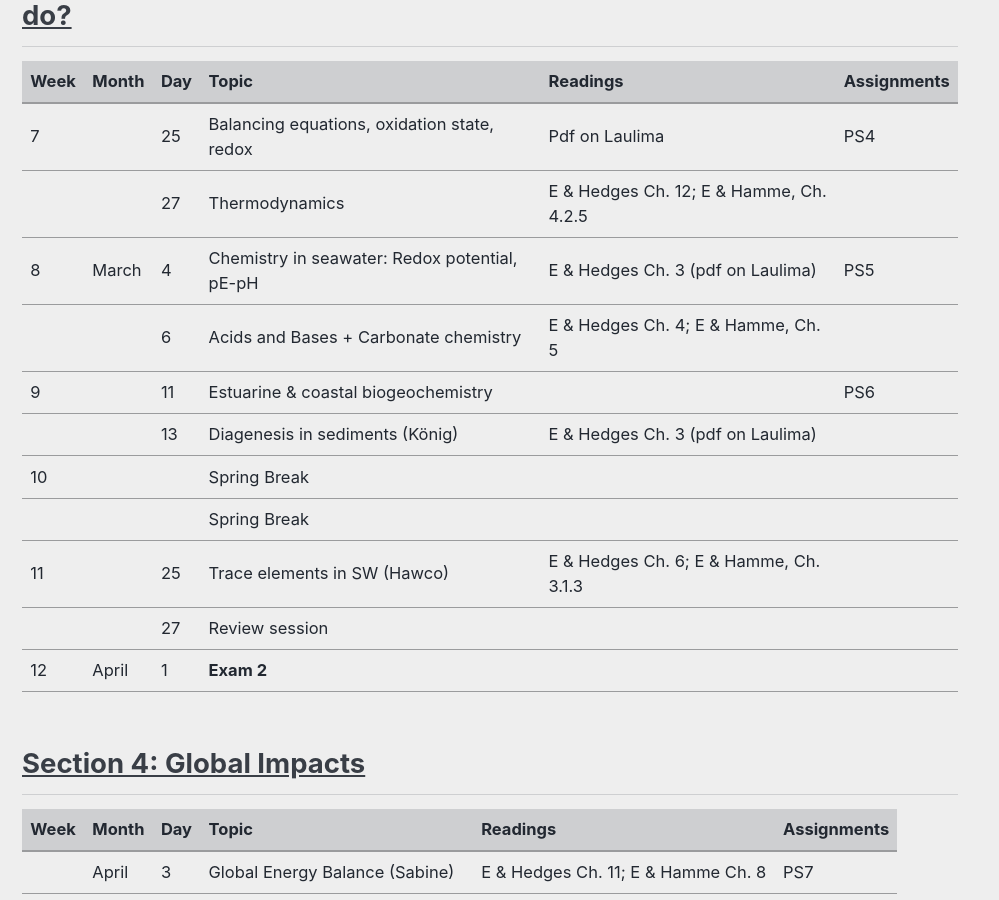
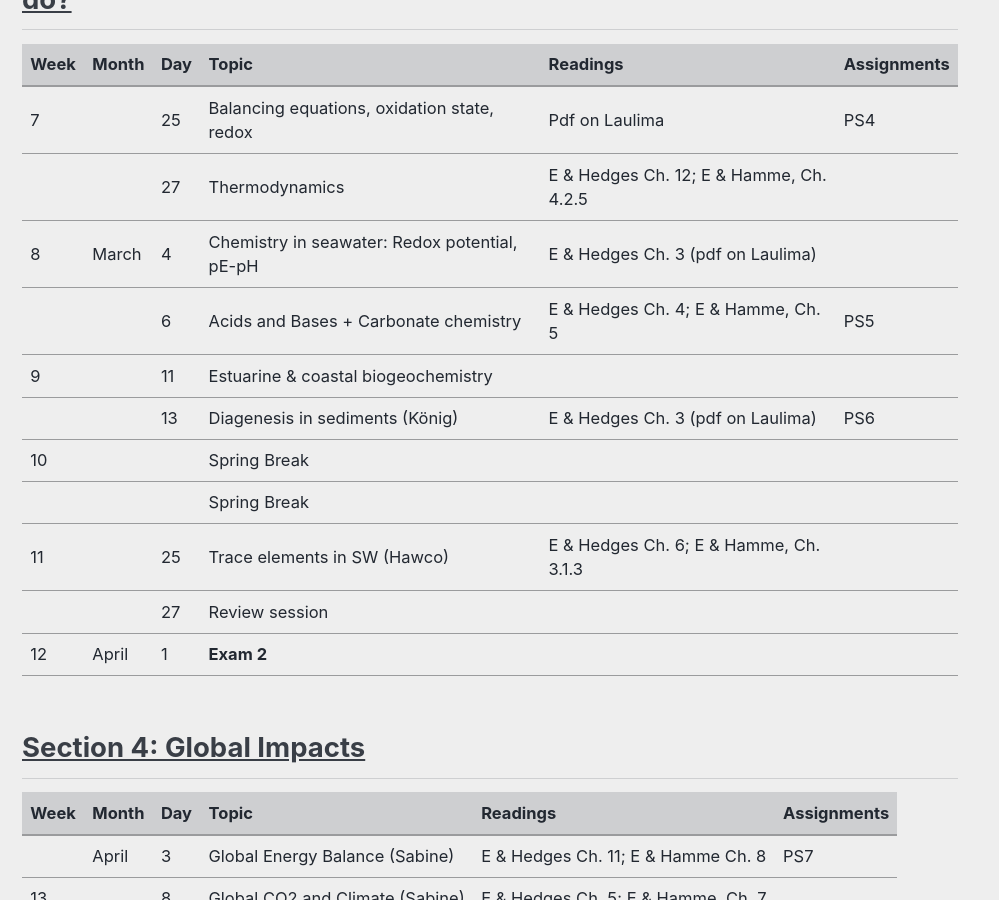
Before and after one commit to SethBushinsky/OCN623_Chemical_Oceanography, a Jekyll site: the page built from index.md, in a window 1280 px wide and 900 px high, scrolled down 2980 px. Shown: the whole window, without its empty margins (0-999 px from the left). Built offline with Jekyll 4.4.1, drawn with Linux system fonts in a browser that asks for light colours; cached includes are drawn as plain includes; our own code applies the rules of GitHub Pages for plain Markdown files.

```diff
--- a/index.md
+++ b/index.md
@@ -60,7 +60,6 @@ Week | Month | Day | Topic | Readings | Assignments
 3		| Jan.| 28	| Nutrient distributions, biological production and consumption	|E & Hedges Ch. 6; E & Hamme, Ch. 3
   | | 30	|Bio day 2, seasonal cycle box models	|	| PS3
 4	| Feb. |4	| Catch up day / Paper discussion / in class problem	| 	[Global Biogeochemical Cycles - 2018 - Wolf - Oxygen Saturation Surrounding Deep Water Formation Events in the Labrador Sea.pdf](https://github.com/user-attachments/files/18664429/Global.Biogeochemical.Cycles.-.2018.-.Wolf.-.Oxygen.Saturation.Surrounding.Deep.Water.Formation.Events.in.the.Labrador.Sea.pdf)
-
   |    | 6	|Global Carbon Cycle and box models	|E & Hedges Ch. 11; E & Hamme, Ch. 8
 5|	 |11|	Export and the nitrogen cycle, sediments (McClish)	| E & Hedges Ch. 6, E & Hedges Ch. 12; E & Hamme, Ch. 3, 4; E & Hamme, Ch. 4.2.5
  |   | 13	| Review Session
@@ -73,10 +72,10 @@ Week | Month | Day | Topic | Readings | Assignments
 --- | --- | --- | ---| ---| ---
 7	|	|25	|Balancing equations, oxidation state, redox|	Pdf on Laulima|	PS4
   | | 27	|Thermodynamics	|E & Hedges Ch. 12; E & Hamme, Ch. 4.2.5
-8	|March|	4	|Chemistry in seawater: Redox potential, pE-pH	|E & Hedges Ch. 3 (pdf on Laulima)	|PS5
-   | |6	|Acids and Bases + Carbonate chemistry	|E & Hedges Ch. 4; E & Hamme, Ch. 5
-9	|	|11	|Estuarine & coastal biogeochemistry |		|PS6
-   | |13	|Diagenesis in sediments (König)	|E & Hedges Ch. 3 (pdf on Laulima)
+8	|March|	4	|Chemistry in seawater: Redox potential, pE-pH	|E & Hedges Ch. 3 (pdf on Laulima)	|
+   | | 6	|Acids and Bases + Carbonate chemistry	|E & Hedges Ch. 4; E & Hamme, Ch. 5	 |PS5
+9	|	|11	|Estuarine & coastal biogeochemistry |		|
+   | |13	|Diagenesis in sediments (König)	|E & Hedges Ch. 3 (pdf on Laulima)	|PS6
 10	| | |Spring Break
   | | |Spring Break
 11	|	|25	|Trace elements in SW (Hawco) |	E & Hedges Ch. 6; E & Hamme, Ch. 3.1.3
```
